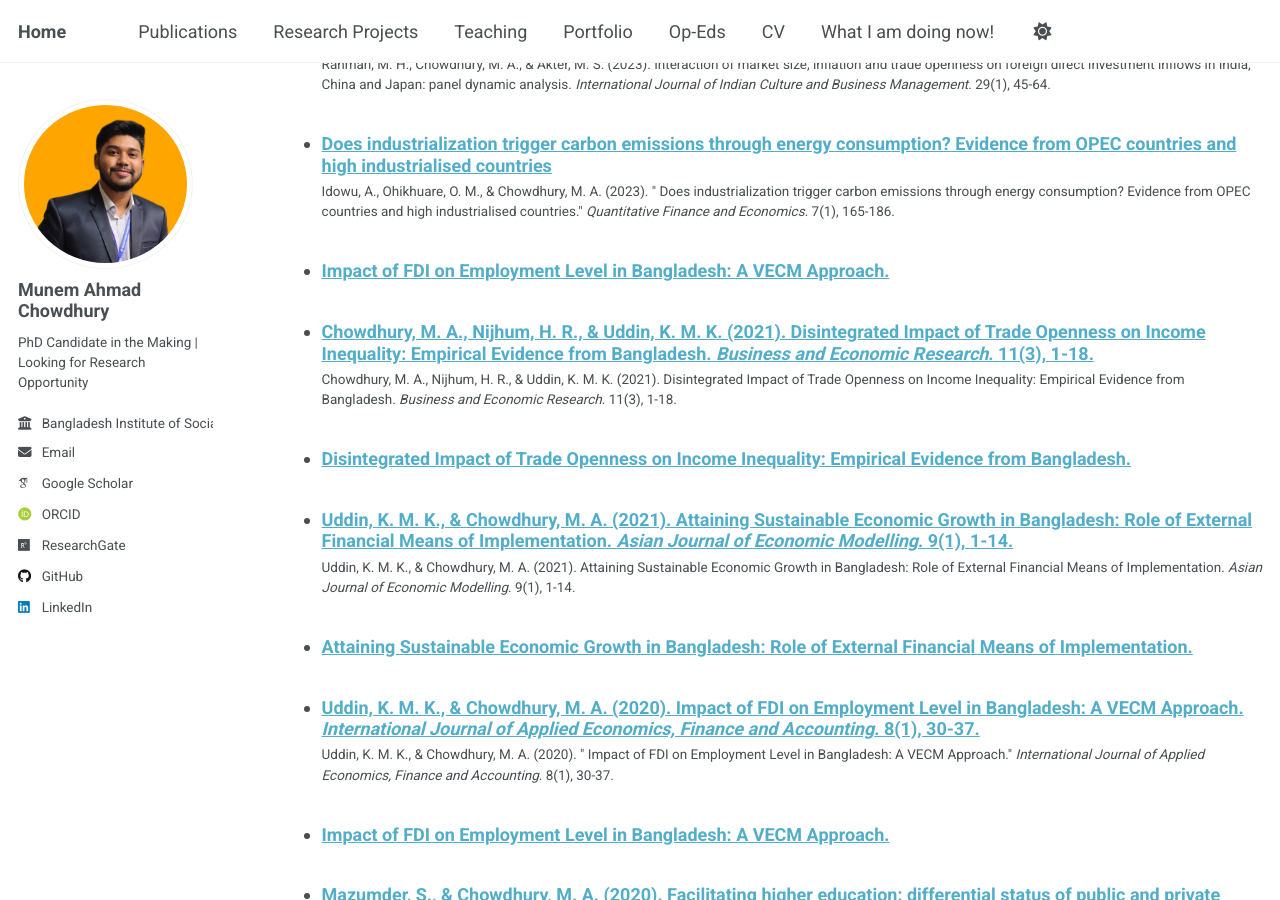
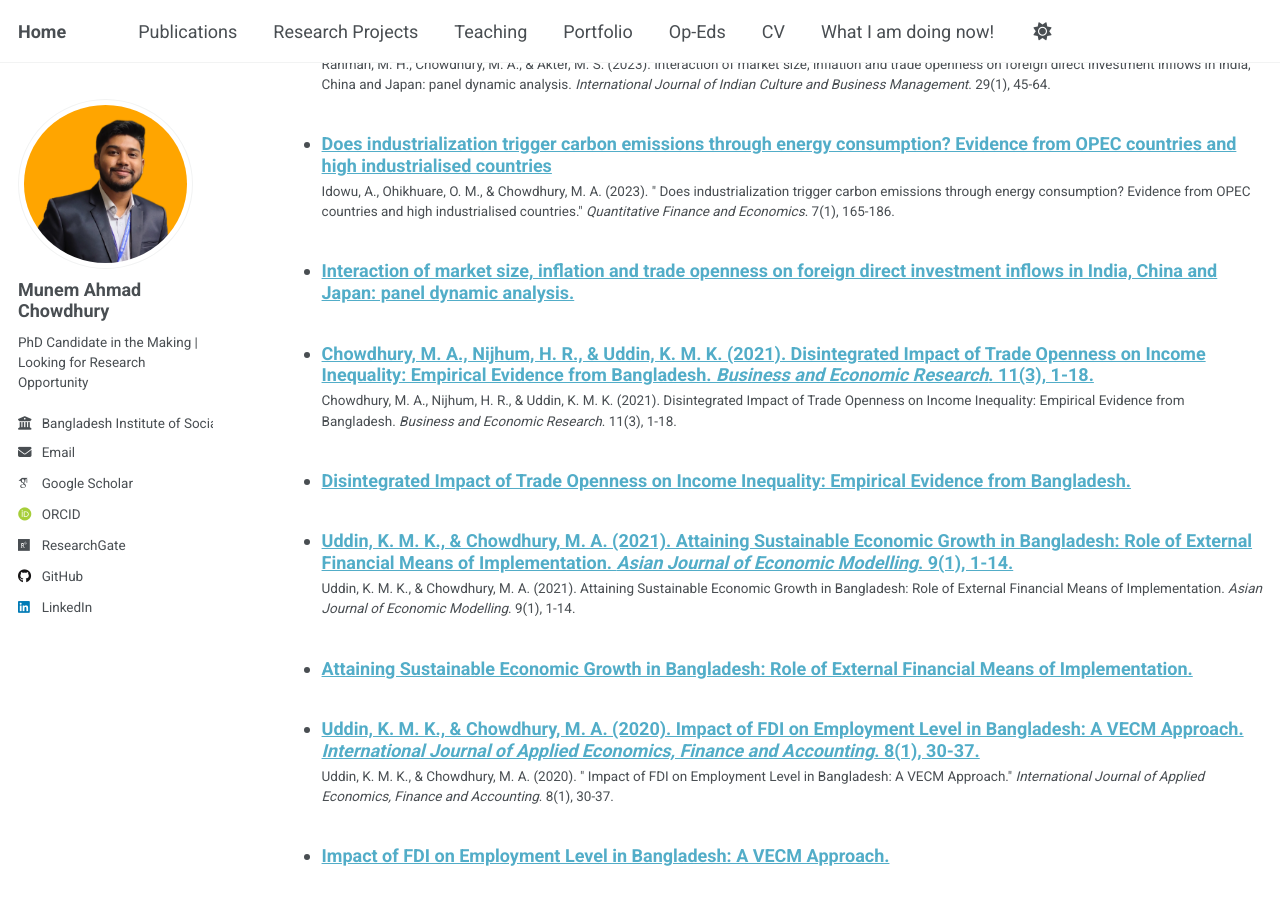
Before and after one commit to munemahmad/munemahmad.github.io, a Jekyll site: the page built from _pages/cv.md, in a window 1280 px wide and 900 px high, scrolled down 1963 px. Built offline with Jekyll 4.4.1, drawn with Linux system fonts in a browser that asks for light colours; some web fonts are replaced; a script that is not in the unit is left out; part of the change alters nothing that is shown.

Commit message:
Update paper5-abstract.md

```diff
--- a/_publications/paper5-abstract.md
+++ b/_publications/paper5-abstract.md
@@ -1,11 +1,11 @@
 ---
 layout: single
-title: "Impact of FDI on Employment Level in Bangladesh: A VECM Approach."
-permalink: /publications/paper2-abstract/
+title: "Interaction of market size, inflation and trade openness on foreign direct investment inflows in India, China and Japan: panel dynamic analysis."
+permalink: /publications/paper5-abstract/
 author_profile: true
 ---
 
 
 ## Abstract
 
-This study is designed to investigate the role of Foreign Direct Investment (FDI) in overall job creation in Bangladesh where annual time series data is used spanning from 1991 to 2018. The role of gross domestic products (GDP) and trade openness on employment level are also addressed. Johansen-Juselius cointegration and Vector error correction model are performed to check long run relationship and short run dynamics among the variables. The findings show that there exists co-integrating relations among the variables. Both FDI and GDP have significant positive effect on employment but trade openness possess the negative impact on employment in the long run. But FDI is negatively related with employment in the short run. This paper suggests to concentrate on making efficient policies to attract investors in green field investment which means investing for the establishment of new firms to create job opportunities in a large scale and to give the opportunity and logistic support to the native producers to produce more import substituted goods for reducing import dependence tendency.
+In the world of competitiveness, FDI is considered as a macroeconomic component, and that developing countries are introducing it as a substitute for their larger investment gaps in policies. Fast-growing countries like China, India, and Japan are also no exception to this. Findings from the study confirm the existence of a long-term relationship among the variables. The long-run dynamic equation shows a greater degree of openness and an expansion of market size attracts more FDI in the long run, whilst raising the inflation rate discourages foreigners from investing. In the short run, none of the variables have any sort of significant relationship with the Granger causality test, giving an interesting insight that unidirectional causalities exist with the remaining variables, which run from FDI to trade openness. In a nutshell, FDI helps to sustain the economies of these countries through its multiplier impact on other macroeconomic factors.
```
